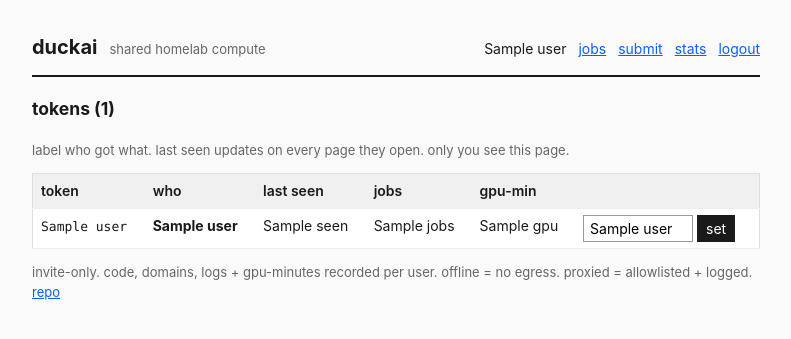
After one commit to EwoudVV/duckai, a FastAPI app: template templates/admin.html in a window 1280 px wide. The commit adds this page. Shown: the top 339 px of the page, without its empty margins (244-1035 px from the left). Run offline with FastAPI, Linux system fonts and the light colour scheme; the template is opened without the code that fills it: most values are stand-ins (such as "Sample title", 1, 10 or a date in 2020).

Commit message:
admin tracking page: per-token last seen, jobs, labels

```diff
--- a/app/auth.py
+++ b/app/auth.py
@@ -11,6 +11,12 @@ def admin_token():
 def user_tokens():
     raw = os.environ.get("USER_TOKENS", "")
     return [t.strip() for t in raw.split(",") if t.strip()]
+
+def token_names():
+    names = []
+    for entry in user_tokens():
+        names.append(entry.split(":", 1)[0].strip() if ":" in entry else entry)
+    return names
 
 def extract_token(req: Request) -> str:
     auth = req.headers.get("authorization", "")
--- a/app/db.py
+++ b/app/db.py
@@ -27,7 +27,9 @@ CREATE TABLE IF NOT EXISTS jobs (
 CREATE TABLE IF NOT EXISTS usage (
   user TEXT PRIMARY KEY,
   gpu_minutes INTEGER DEFAULT 0,
-  jobs_run INTEGER DEFAULT 0
+  jobs_run INTEGER DEFAULT 0,
+  label TEXT DEFAULT '',
+  last_seen REAL DEFAULT 0
 );
 """
 
@@ -39,6 +41,11 @@ def conn():
 def init():
     with conn() as c:
         c.executescript(SCHEMA)
+        cols = {r["name"] for r in c.execute("PRAGMA table_info(usage)")}
+        if "label" not in cols:
+            c.execute("ALTER TABLE usage ADD COLUMN label TEXT DEFAULT ''")
+        if "last_seen" not in cols:
+            c.execute("ALTER TABLE usage ADD COLUMN last_seen REAL DEFAULT 0")
 
 def create_job(title, user, net):
     now = time.time()
@@ -96,3 +103,29 @@ def add_usage(user, minutes, ran=1):
 def usage_all():
     with conn() as c:
         return [dict(r) for r in c.execute("SELECT * FROM usage ORDER BY gpu_minutes DESC")]
+
+def ensure_user(user):
+    with conn() as c:
+        c.execute("INSERT OR IGNORE INTO usage (user) VALUES (?)", (user,))
+
+def touch_user(user):
+    ensure_user(user)
+    with conn() as c:
+        c.execute("UPDATE usage SET last_seen=? WHERE user=?", (time.time(), user))
+
+def set_label(user, label):
+    ensure_user(user)
+    with conn() as c:
+        c.execute("UPDATE usage SET label=? WHERE user=?", (label[:40], user))
+
+def user_rows():
+    with conn() as c:
+        return [dict(r) for r in c.execute("SELECT * FROM usage")]
+
+def job_counts():
+    with conn() as c:
+        rows = c.execute("SELECT user, status, COUNT(*) n FROM jobs GROUP BY user, status").fetchall()
+        out = {}
+        for r in rows:
+            out.setdefault(r["user"], {})[r["status"]] = r["n"]
+        return out
--- a/app/main.py
+++ b/app/main.py
@@ -8,13 +8,25 @@ from fastapi.staticfiles import StaticFiles
 from fastapi.templating import Jinja2Templates
 
 from . import db
-from .auth import require_user
+from .auth import require_user, token_names
 from .runner import start as runner_start, job_dir, run_job
 from .stats import gpu
 
 app = FastAPI(title="duckai")
 app.mount("/static", StaticFiles(directory="static"), name="static")
 templates = Jinja2Templates(directory="templates")
+
+@app.middleware("http")
+async def track(req: Request, call_next):
+    resp = await call_next(req)
+    try:
+        if not req.url.path.startswith("/static"):
+            ident = require_user(req)
+            if ident and not ident["admin"]:
+                db.touch_user(ident["user"])
+    except Exception:
+        pass
+    return resp
 
 @app.on_event("startup")
 def _startup():
@@ -135,6 +147,46 @@ def stats_page(req: Request):
         "usage": db.usage_all(), "queue": db.queue_depth(),
     })
 
+def ago(ts, now):
+    if not ts:
+        return "never"
+    d = int(now - ts)
+    if d < 60:
+        return "just now"
+    if d < 3600:
+        return f"{d // 60}m ago"
+    if d < 86400:
+        return f"{d // 3600}h ago"
+    return f"{d // 86400}d ago"
+
+@app.get("/admin", response_class=HTMLResponse)
+def admin_page(req: Request):
+    ident = require_user(req)
+    if not ident or not ident["admin"]:
+        return PlainTextResponse("admin only", status_code=403)
+    for n in token_names():
+        db.ensure_user(n)
+    rows = {r["user"]: r for r in db.user_rows()}
+    counts = db.job_counts()
+    now = time.time()
+    users = []
+    for n in token_names():
+        r = rows.get(n, {"label": "", "last_seen": 0, "gpu_minutes": 0, "jobs_run": 0})
+        jc = counts.get(n, {})
+        users.append({"name": n, "label": r["label"], "seen": ago(r["last_seen"], now),
+                      "gpu": r["gpu_minutes"], "runs": r["jobs_run"],
+                      "jobs": sum(jc.values()), "detail": ", ".join(f"{k}:{v}" for k, v in sorted(jc.items())) or "-"})
+    return templates.TemplateResponse(req, "admin.html", {"me": ident, "users": users})
+
+@app.post("/admin/label")
+def admin_label(req: Request, user: str = Form(""), label: str = Form("")):
+    ident = require_user(req)
+    if not ident or not ident["admin"]:
+        return PlainTextResponse("admin only", status_code=403)
+    if user in token_names():
+        db.set_label(user, label)
+    return RedirectResponse("/admin", status_code=303)
+
 # --- JSON API (same tokens) ---
 @app.get("/api/jobs")
 def api_jobs(req: Request):
--- /dev/null
+++ b/templates/admin.html
@@ -0,0 +1,9 @@
+{% extends "base.html" %}{% block t %}- admin{% endblock %}{% block b %}
+<h3>tokens ({{ users|length }})</h3>
+<p class="muted">label who got what. last seen updates on every page they open. only you see this page.</p>
+<table><tr><th>token</th><th>who</th><th>last seen</th><th>jobs</th><th>gpu-min</th><th></th></tr>
+{% for u in users %}<tr><td><code>{{ u.name }}</code></td>
+<td>{% if u.label %}<b>{{ u.label }}</b>{% else %}<span class="muted">free</span>{% endif %}</td>
+<td>{{ u.seen }}</td><td title="{{ u.detail }}">{{ u.jobs }}</td><td>{{ u.gpu }}</td>
+<td><form method="post" action="/admin/label" style="display:flex;gap:4px"><input type="hidden" name="user" value="{{ u.name }}"><input name="label" value="{{ u.label }}" placeholder="name" style="width:110px;padding:2px 6px"><button style="padding:2px 8px">set</button></form></td></tr>{% endfor %}</table>
+{% endblock %}
--- a/templates/base.html
+++ b/templates/base.html
@@ -2,7 +2,7 @@
 <title>duckai {% block t %}{% endblock %}</title><link rel="stylesheet" href="/static/style.css"></head>
 <body><div class="wrap">
 <header><b>duckai</b><span class="muted">shared homelab compute</span>
-<nav>{% if me %}<span>{{ me.user }}{% if me.admin %} (admin){% endif %}</span><a href="/">jobs</a><a href="/submit">submit</a><a href="/stats">stats</a><a href="/logout">logout</a>{% endif %}</nav></header>
+<nav>{% if me %}<span>{{ me.user }}{% if me.admin %} (admin){% endif %}</span><a href="/">jobs</a><a href="/submit">submit</a><a href="/stats">stats</a>{% if me.admin %}<a href="/admin">admin</a>{% endif %}<a href="/logout">logout</a>{% endif %}</nav></header>
 {% block b %}{% endblock %}
 <p class="muted">invite-only. code, domains, logs + gpu-minutes recorded per user. offline = no egress. proxied = allowlisted + logged. <a href="https://github.com/EwoudVV/duckai">repo</a></p>
 </div>{% block js %}{% endblock %}</body></html>
```
